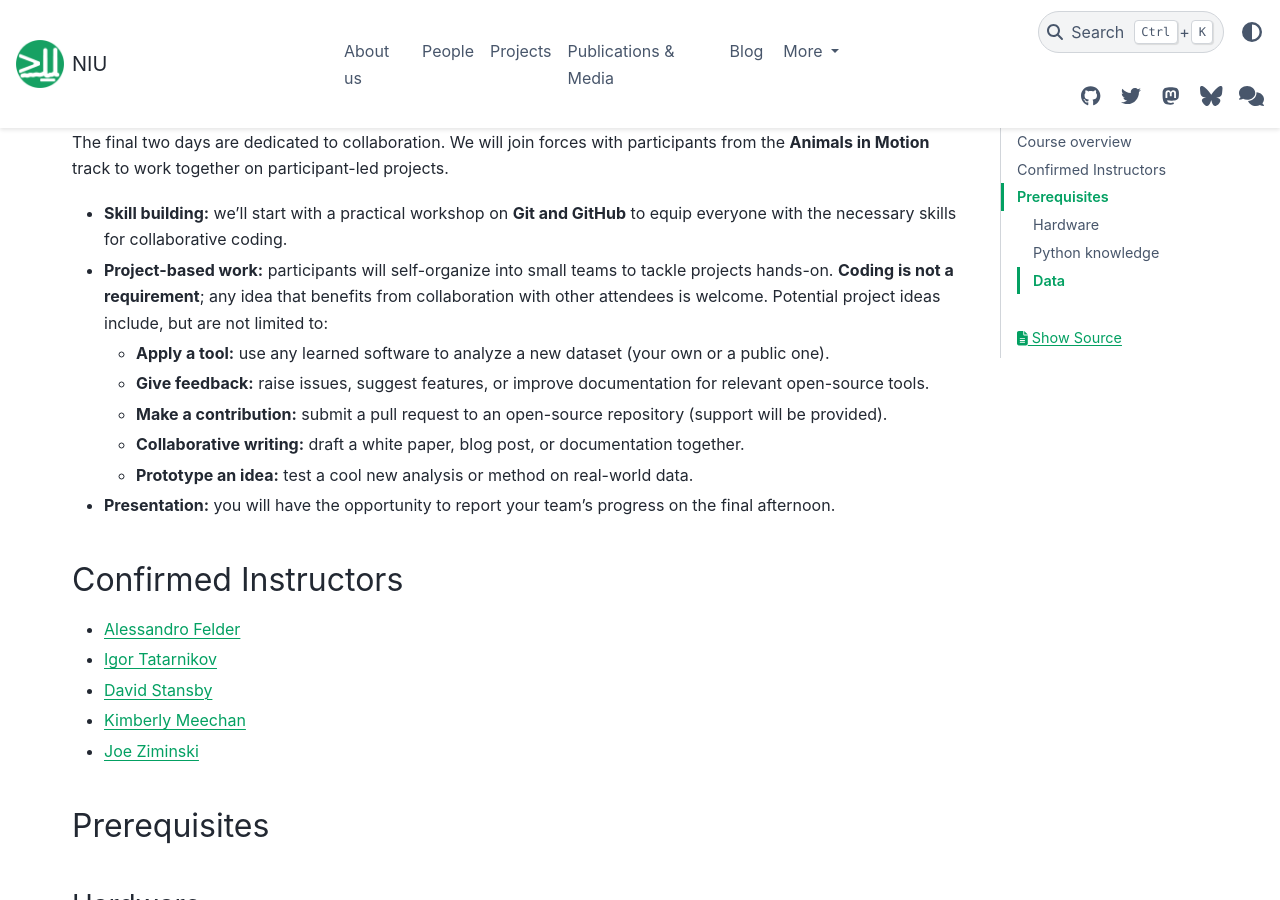
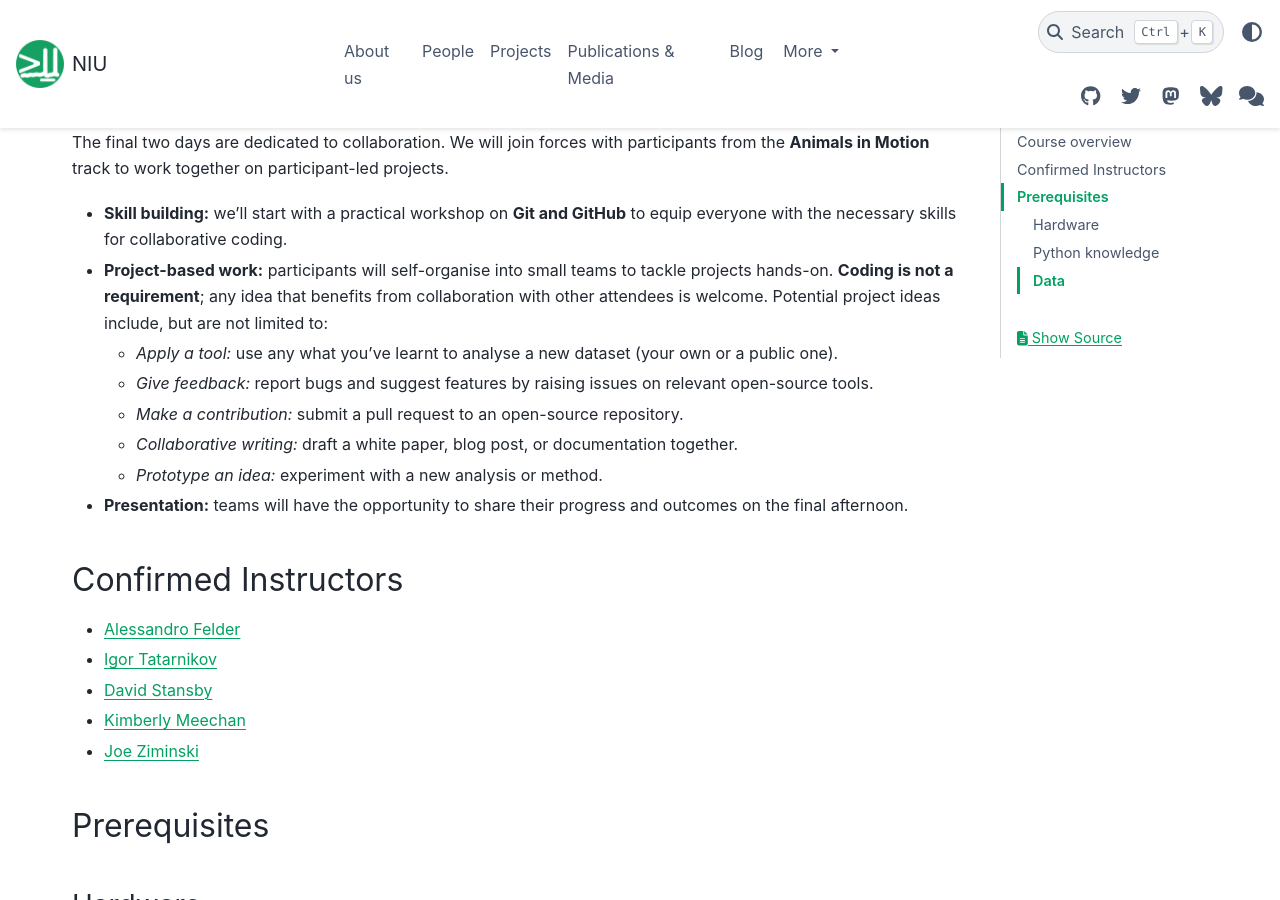
Before and after one commit to neuroinformatics-unit/neuroinformatics-unit.github.io, a Sphinx documentation site: the page built from docs/source/open-software-summer-school/2026/large-data.md, in a window 1280 px wide and 900 px high, scrolled down 1300 px. Built offline with Sphinx 7.4.7 and the PyData theme 0.15.4, drawn with Linux system fonts in a browser that asks for light colours; nearby versions of some CDN libraries.

Commit message:
Standardise OSSS collaboration day descriptions

```diff
--- a/docs/source/open-software-summer-school/2026/large-data.md
+++ b/docs/source/open-software-summer-school/2026/large-data.md
@@ -31,13 +31,13 @@
 The final two days are dedicated to collaboration. We will join forces with participants from the **Animals in Motion** track to work together on participant-led projects.
 
 * **Skill building:** we'll start with a practical workshop on **Git and GitHub** to equip everyone with the necessary skills for collaborative coding.
-* **Project-based work:** participants will self-organize into small teams to tackle projects hands-on. **Coding is not a requirement**; any idea that benefits from collaboration with other attendees is welcome. Potential project ideas include, but are not limited to:
-    * **Apply a tool:** use any learned software to analyze a new dataset (your own or a public one).
-    * **Give feedback:** raise issues, suggest features, or improve documentation for relevant open-source tools.
-    * **Make a contribution:** submit a pull request to an open-source repository (support will be provided).
-    * **Collaborative writing:** draft a white paper, blog post, or documentation together.
-    * **Prototype an idea:** test a cool new analysis or method on real-world data.
-* **Presentation:** you will have the opportunity to report your team's progress on the final afternoon.
+* **Project-based work:** participants will self-organise into small teams to tackle projects hands-on. **Coding is not a requirement**; any idea that benefits from collaboration with other attendees is welcome. Potential project ideas include, but are not limited to:
+    * *Apply a tool:* use any what you've learnt to analyse a new dataset (your own or a public one).
+    * *Give feedback:* report bugs and suggest features by raising issues on relevant open-source tools.
+    * *Make a contribution:* submit a pull request to an open-source repository.
+    * *Collaborative writing:* draft a white paper, blog post, or documentation together.
+    * *Prototype an idea:* experiment with a new analysis or method.
+* **Presentation:** teams will have the opportunity to share their progress and outcomes on the final afternoon.
 
 ## Confirmed Instructors
 - [Alessandro Felder](https://github.com/alessandrofelder)
```
Also changed, not shown: docs/source/open-software-summer-school/2026/animals-in-motion.md (+1 -1 lines), docs/source/open-software-summer-school/2026/brainglobe.md (+5 -5 lines), docs/source/open-software-summer-school/2026/extracellular-electrophysiology.md (+5 -5 lines).
